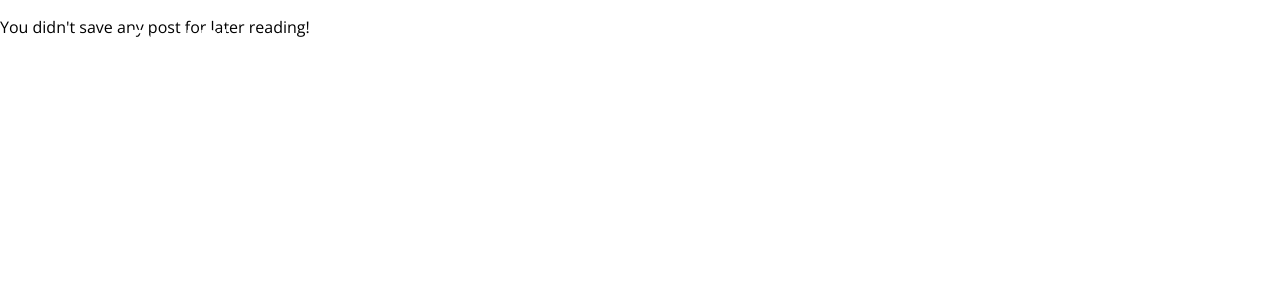
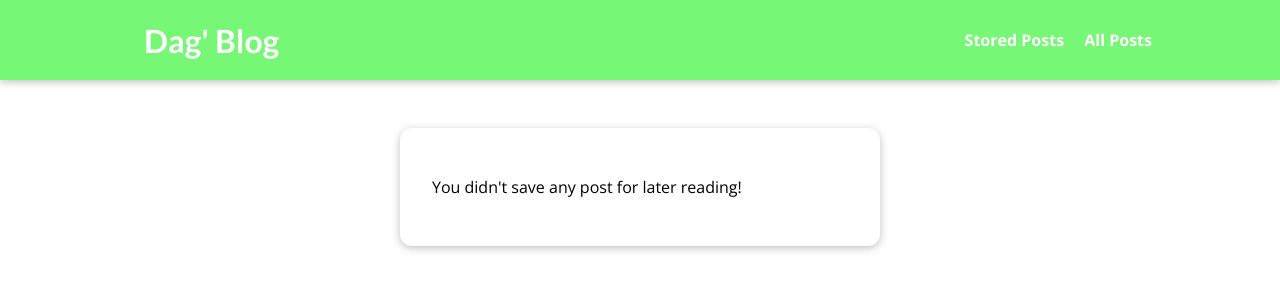
Before and after one commit to Douglous-Sobei/Python_django, a Django app: page /read-later in a window 1280 px wide. Shown: the top 300 px of the page. Run offline with Django 4.2, Linux system fonts and the light colour scheme.

Commit message:
Read Later Page & styling

```diff
--- /dev/null
+++ b/my_site/blog/static/blog/stored-posts.css
@@ -0,0 +1,39 @@
+#main-navigation {
+  background-color: #76f876;
+  box-shadow: 0 2px 8px rgba(0, 0, 0, 0.25);
+}
+
+#stored-posts {
+  margin: 8rem auto 3rem auto;
+  padding: 2rem;
+  border-radius: 12px;
+  box-shadow: 0 2px 8px rgba(0,0,0,0.25);
+  background-color: white;
+  width: 90%;
+  max-width: 30rem;
+}
+
+#stored-posts ul {
+  list-style: none;
+  margin: 0;
+  padding: 0;
+}
+
+#stored-posts li {
+  margin: 1rem, 0;
+}
+
+#stored-posts a {
+  display: block;
+  padding: 1rem;
+  width: 100%;
+  text-decoration: none;
+  border: 1px solid #5858ff;
+  color: #0ca50c;
+  font-weight: bold;
+}
+
+#stored-posts a:hover,
+#stored-posts a:active {
+  background-color: #b2ff18;
+}
--- a/my_site/blog/templates/blog/stored-posts.html
+++ b/my_site/blog/templates/blog/stored-posts.html
@@ -1,11 +1,16 @@
 {% extends 'base.html' %}
+{% load static %}
 
 {% block title %}
     My Stored Posts
 {% endblock %}
 
+{% block css_files %}
+    <link rel="stylesheet" href="{% static "blog/stored-posts.css" %}">
+{% endblock %}
+
 {% block content %}
-    <section>
+    <section id="stored-posts">
         {% if not has_posts %}
             <p>You didn't save any post for later reading!</p>
         {% endif %}
--- a/my_site/static/app.css
+++ b/my_site/static/app.css
@@ -1,11 +1,11 @@
-@import url('https://fonts.googleapis.com/css2?family=Lato:wght@400;700&family=Open+Sans:wght@400;700&display=swap');
+@import url("https://fonts.googleapis.com/css2?family=Lato:wght@400;700&family=Open+Sans:wght@400;700&display=swap");
 
 * {
   box-sizing: border-box;
 }
 
 html {
-  font-family: 'Open Sans', 'Lato', sans-serif;
+  font-family: "Open Sans", "Lato", sans-serif;
 }
 
 body {
@@ -15,7 +15,7 @@ body {
 h1,
 h2,
 h3 {
-  font-family: 'Lato', sans-serif;
+  font-family: "Lato", sans-serif;
   font-weight: bold;
 }
 
@@ -35,6 +35,7 @@ h3 {
   text-decoration: none;
   color: white;
   font-weight: bold;
+  margin-left: 1rem;
 }
 
 #main-navigation a:hover,
```
Also changed, not shown: my_site/db.sqlite3.
